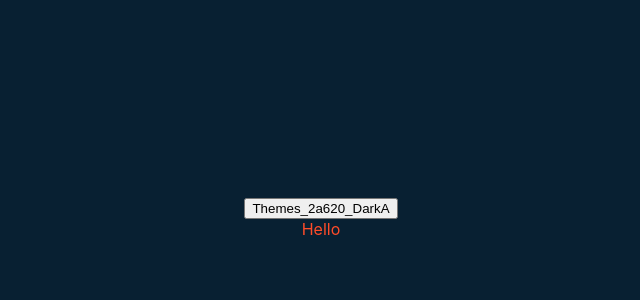
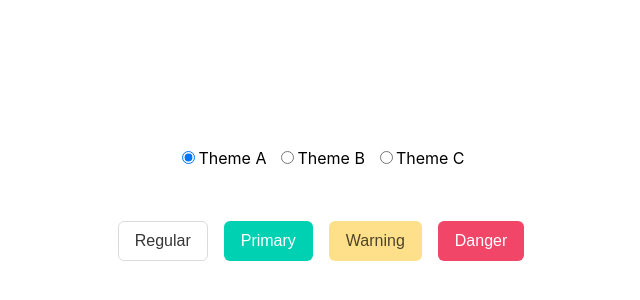
Before and after one commit to Patagonian-IUPA/cra-vscode-template, a React (Create React App) app: page / in a window 1280 px wide. Shown: the part 182-482 px from the top of the page, without its empty margins (319-959 px from the left). Built offline with nearby package versions, Linux system fonts and the light colour scheme.

Commit message:
add final themed buttons

```diff
--- a/src/App.js
+++ b/src/App.js
@@ -1,29 +1,29 @@
 import React, { useState } from 'react';
+import Button from './themes/components/Button';
+import { ThemeRadio } from './themes/selectors/ThemeRadio';
 import styles from './App.module.css';
-import classnames from 'classnames';
-import themes from './themes/Themes.module.css';
-
-const { DarkA, DarkB } = themes;
-
-function App() {
-  const [theme, setTheme] = useState(themes.DarkA);
+const App = () => {
+  const [theme, setTheme] = useState();
 
   return (
-    <div className={classnames(theme, styles.AppTheme, styles.App)}>
-      <button
-        onClick={() => {
-          if (theme === DarkA) {
-            setTheme(DarkB);
-          } else {
-            setTheme(DarkA);
-          }
-        }}
-      >
-        {theme}
-      </button>
-      <div>Hello</div>
+    <div className={styles.App}>
+      <ThemeRadio theme={theme} onThemeChange={setTheme} />
+      <div className={styles.Buttons}>
+        <Button theme={theme} style={{ margin: '.5em' }}>
+          Regular
+        </Button>
+        <Button theme={theme} style={{ margin: '.5em' }} type="primary">
+          Primary
+        </Button>
+        <Button theme={theme} style={{ margin: '.5em' }} type="warning">
+          Warning
+        </Button>
+        <Button theme={theme} style={{ margin: '.5em' }} type="danger">
+          Danger
+        </Button>
+      </div>
     </div>
   );
-}
+};
 
 export default App;
--- a/src/App.module.css
+++ b/src/App.module.css
@@ -7,8 +7,6 @@
   align-items: center;
 }
 
-.AppTheme {
-  color: var(--theme-color);
-  background-color: var(--theme-bgcolor);
-  transition: background-color 0.5s ease-in-out, color 0.5s ease-out;
+.Buttons {
+  margin: 2em 0;
 }
--- a/src/themes/Themes.module.css
+++ b/src/themes/Themes.module.css
@@ -1,30 +1,56 @@
-/*
-  La pseudo-clase root representa el elemento <html> que es la raíz
-  de todo el documento html.
-  En este caso declaramos unas variables css que por estar declaradas
-  dentro de :root, serán visibles y accesibles por todo el documento.
-*/
-
-:root {
-  /* Theme Dark A*/
-  --dark-a1: #082032;
-  --dark-a2: #2c394b;
-  --dark-a3: #334756;
-  --dark-a4: #ff4c29;
-
-  /* Dark B (https://colorhunt.co/palette/222831393e46ffd369eeeeee) */
-  --dark-b1: #222831;
-  --dark-b2: #393e46;
-  --dark-b3: #ffd369;
-  --dark-b4: #eeeeee;
+.ThemeA {
+  /* regular */
+  --button-regular-bgcolor: #fff;
+  --button-regular-color: #363636;
+  --button-regular-border-color: #dbdbdb;
+  /* primary */
+  --button-primary-bgcolor: #00d1b2;
+  --button-primary-color: #fff;
+  --button-primary-border-color: transparent;
+  /* warning */
+  --button-warning-bgcolor: #ffe08a;
+  --button-warning-color: rgba(0, 0, 0, 0.7);
+  --button-warning-border-color: transparent;
+  /* danger */
+  --button-danger-bgcolor: #f14668;
+  --button-danger-color: #fff;
+  --button-danger-border-color: transparent;
 }
 
-.DarkA {
-  --theme-color: var(--dark-a4);
-  --theme-bgcolor: var(--dark-a1);
+.ThemeB {
+  /* regular */
+  --button-regular-bgcolor: #fff;
+  --button-regular-color: #363636;
+  --button-regular-border-color: #dbdbdb;
+  /* primary */
+  --button-primary-bgcolor: #cdeac0;
+  --button-primary-color: #444;
+  --button-primary-border-color: transparent;
+  /* warning */
+  --button-warning-bgcolor: #ffac81;
+  --button-warning-color: #333;
+  --button-warning-border-color: transparent;
+  /* danger */
+  --button-danger-bgcolor: #ff928b;
+  --button-danger-color: #fff;
+  --button-danger-border-color: transparent;
 }
 
-.DarkB {
-  --theme-color: var(--dark-b2);
-  --theme-bgcolor: var(--dark-b3);
+.ThemeC {
+  /* regular */
+  --button-regular-bgcolor: #fff;
+  --button-regular-color: #363636;
+  --button-regular-border-color: #dbdbdb;
+  /* primary */
+  --button-primary-bgcolor: #247ba0;
+  --button-primary-color: #fff;
+  --button-primary-border-color: transparent;
+  /* warning */
+  --button-warning-bgcolor: #ffe066;
+  --button-warning-color: rgba(0, 0, 0, 0.7);
+  --button-warning-border-color: transparent;
+  /* danger */
+  --button-danger-bgcolor: #f25f5c;
+  --button-danger-color: #fff;
+  --button-danger-border-color: transparent;
 }
--- /dev/null
+++ b/src/themes/components/Button.jsx
@@ -0,0 +1,17 @@
+import React from 'react';
+import classNames from 'classnames';
+import style from './Button.module.css';
+import themes from '../Themes.module.css';
+
+export const Button = ({
+  theme = themes.ThemeA,
+  type = 'regular',
+  className = '',
+  ...rest
+}) => {
+  return (
+    <button className={classNames(style.base, theme, style[type])} {...rest} />
+  );
+};
+
+export default Button;
--- /dev/null
+++ b/src/themes/components/Button.module.css
@@ -0,0 +1,34 @@
+.base {
+  border: 1px solid #dbdbdb;
+  cursor: pointer;
+  padding: 7px 16px;
+  border-radius: 6px;
+  font-size: 16px;
+  vertical-align: top;
+  line-height: 24px;
+  transition: background-color 0.5s, color 0.5s, border 0.5s;
+}
+
+.regular {
+  background-color: var(--button-regular-bgcolor);
+  color: var(--button-regular-color);
+  border: 1px solid var(--button-regular-border-color);
+}
+
+.primary {
+  background-color: var(--button-primary-bgcolor);
+  color: var(--button-primary-color);
+  border: 1px solid var(--button-primary-border-color);
+}
+
+.warning {
+  background-color: var(--button-warning-bgcolor);
+  color: var(--button-warning-color);
+  border: 1px solid var(--button-warning-border-color);
+}
+
+.danger {
+  background-color: var(--button-danger-bgcolor);
+  color: var(--button-danger-color);
+  border: 1px solid var(--button-danger-border-color);
+}
--- /dev/null
+++ b/src/themes/selectors/ThemeRadio.jsx
@@ -0,0 +1,48 @@
+import React from 'react';
+import styles from './styles.module.css';
+import themeClassNames from '../Themes.module.css';
+
+export const ThemeRadio = ({
+  theme = themeClassNames.ThemeA,
+  onThemeChange = (theme) => console.info(theme),
+}) => {
+  return (
+    <div className={styles.ThemeRadioContainer}>
+      <div className={styles.ThemeRadioItem}>
+        <input
+          type="radio"
+          id="radio-DarkA"
+          name="radio-DarkA"
+          value="DarkA"
+          checked={theme === themeClassNames.ThemeA}
+          onChange={() => onThemeChange(themeClassNames.ThemeA)}
+        />
+        <label htmlFor="radio-DarkA">Theme A</label>
+      </div>
+
+      <div className={styles.ThemeRadioItem}>
+        <input
+          type="radio"
+          id="radio-DarkB"
+          name="radio-DarkB"
+          value="DarkB"
+          checked={theme === themeClassNames.ThemeB}
+          onChange={() => onThemeChange(themeClassNames.ThemeB)}
+        />
+        <label htmlFor="radio-DarkB">Theme B</label>
+      </div>
+
+      <div className={styles.ThemeRadioItem}>
+        <input
+          type="radio"
+          id="radio-DarkC"
+          name="radio-DarkC"
+          value="DarkC"
+          checked={theme === themeClassNames.ThemeC}
+          onChange={() => onThemeChange(themeClassNames.ThemeC)}
+        />
+        <label htmlFor="radio-DarkC">Theme C</label>
+      </div>
+    </div>
+  );
+};
--- /dev/null
+++ b/src/themes/selectors/styles.module.css
@@ -0,0 +1,24 @@
+.ThemeSelect {
+  margin: 0.5em 0;
+  padding: 0.2em 0.3em;
+  margin: 1em 0;
+}
+
+.ThemeRadioContainer {
+  display: flex;
+  flex-direction: row;
+  margin: 0.5em 0;
+}
+
+.ThemeRadioItem {
+  margin: 5px;
+}
+
+.ThemeRadioItem input {
+  cursor: pointer;
+}
+
+.ThemeRadioItem label:hover {
+  text-decoration: underline;
+  cursor: pointer;
+}
```
Also changed, not shown: src/themes/selectors/ThemeSelect.jsx (added, +18 -0 lines).
